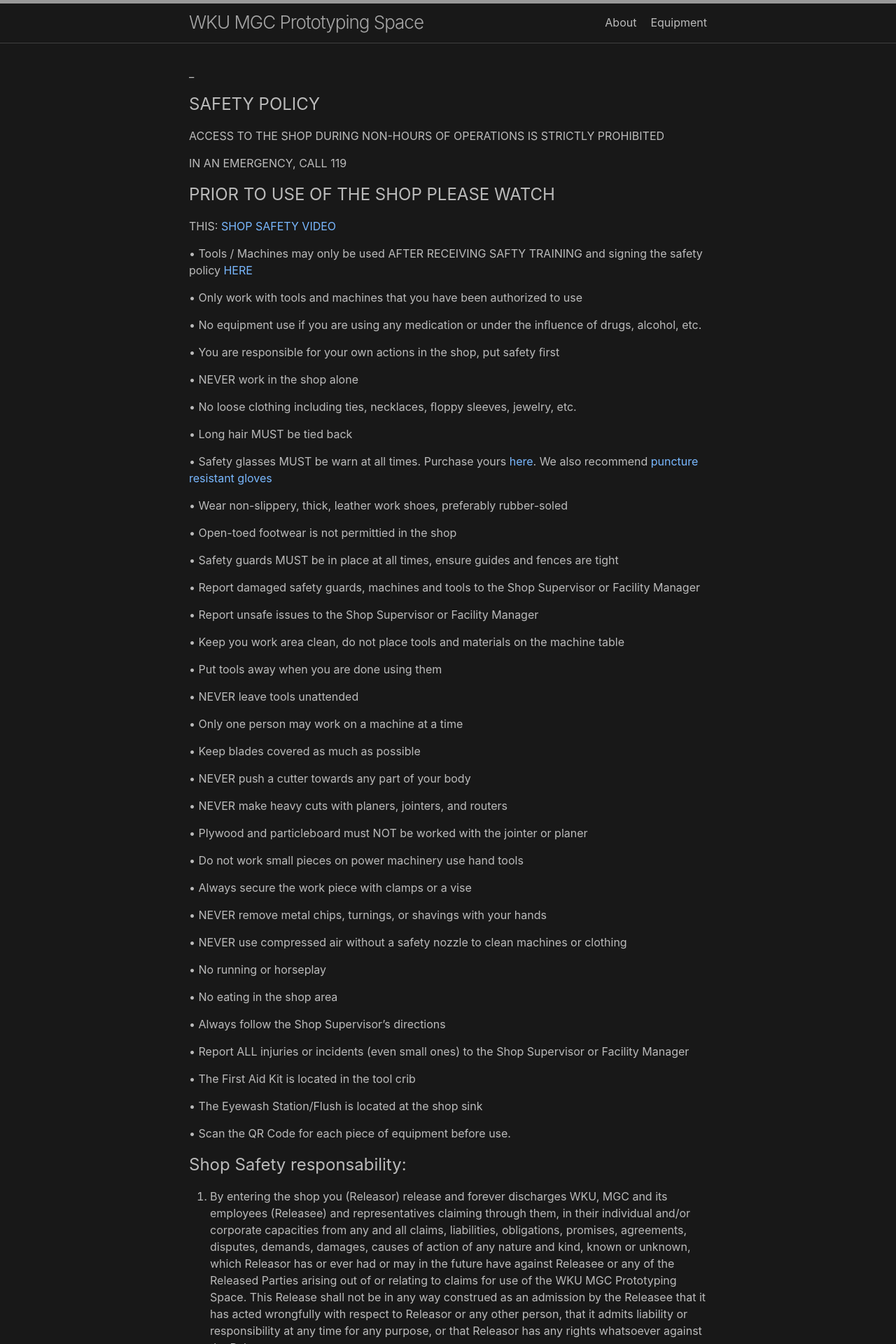
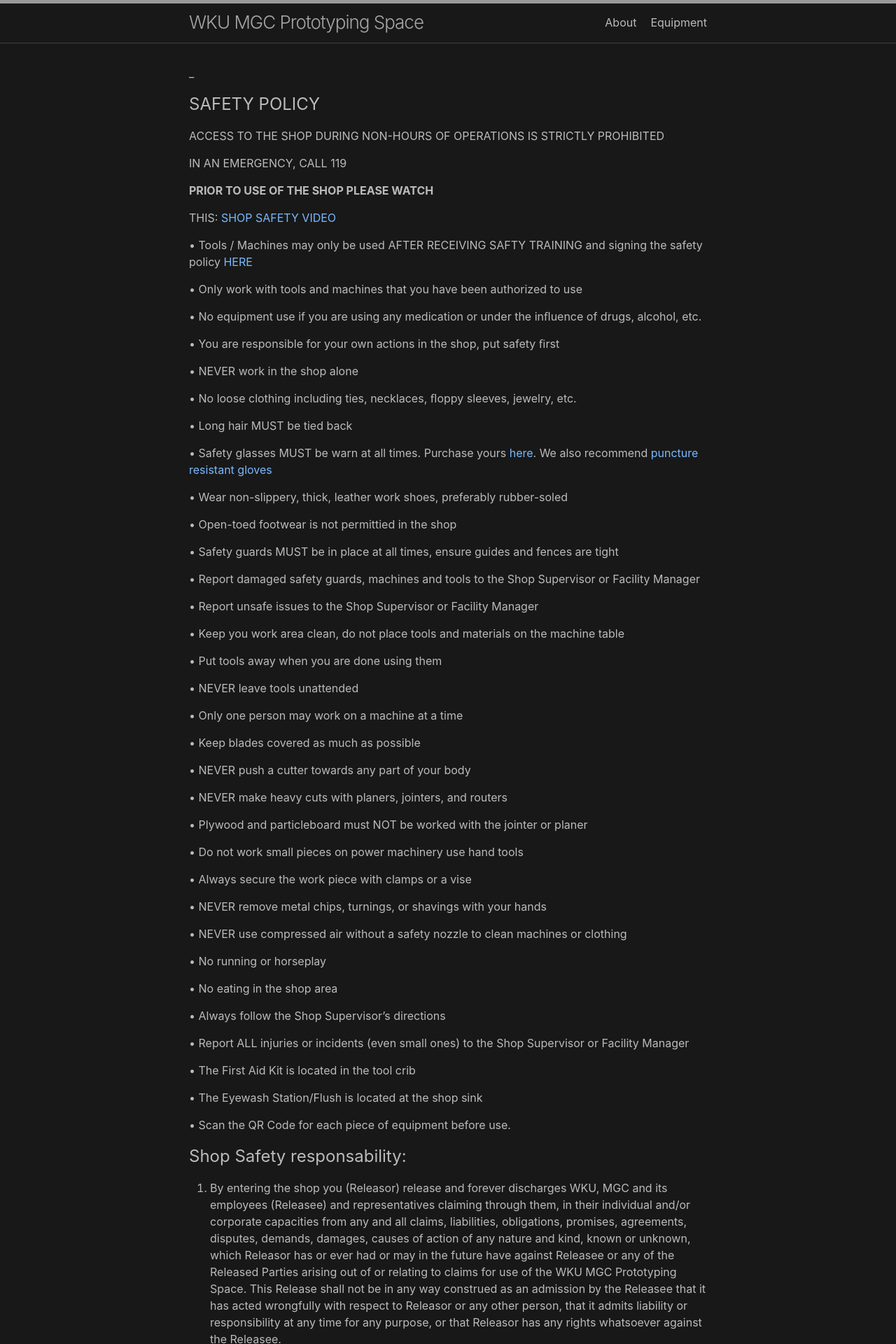
Before and after one commit to KeanMGC/WKUProtoSpace, a Jekyll site: the page built from index.md, in a window 1280 px wide. Shown: the top 1920 px of the page at 70% size. Built offline with Jekyll 4.4.1, drawn with Linux system fonts in a browser that asks for light colours.

```diff
--- a/index.md
+++ b/index.md
@@ -15,7 +15,7 @@ ACCESS TO THE SHOP DURING NON-HOURS OF OPERATIONS IS STRICTLY PROHIBITED
 
 IN AN EMERGENCY, CALL 119
 
-## PRIOR TO USE OF THE SHOP PLEASE WATCH
+<b>PRIOR TO USE OF THE SHOP PLEASE WATCH</b>
 
 THIS: [SHOP SAFETY VIDEO](https://www.youtube.com/watch?v=Af2PxjBy-G8)
 
```
